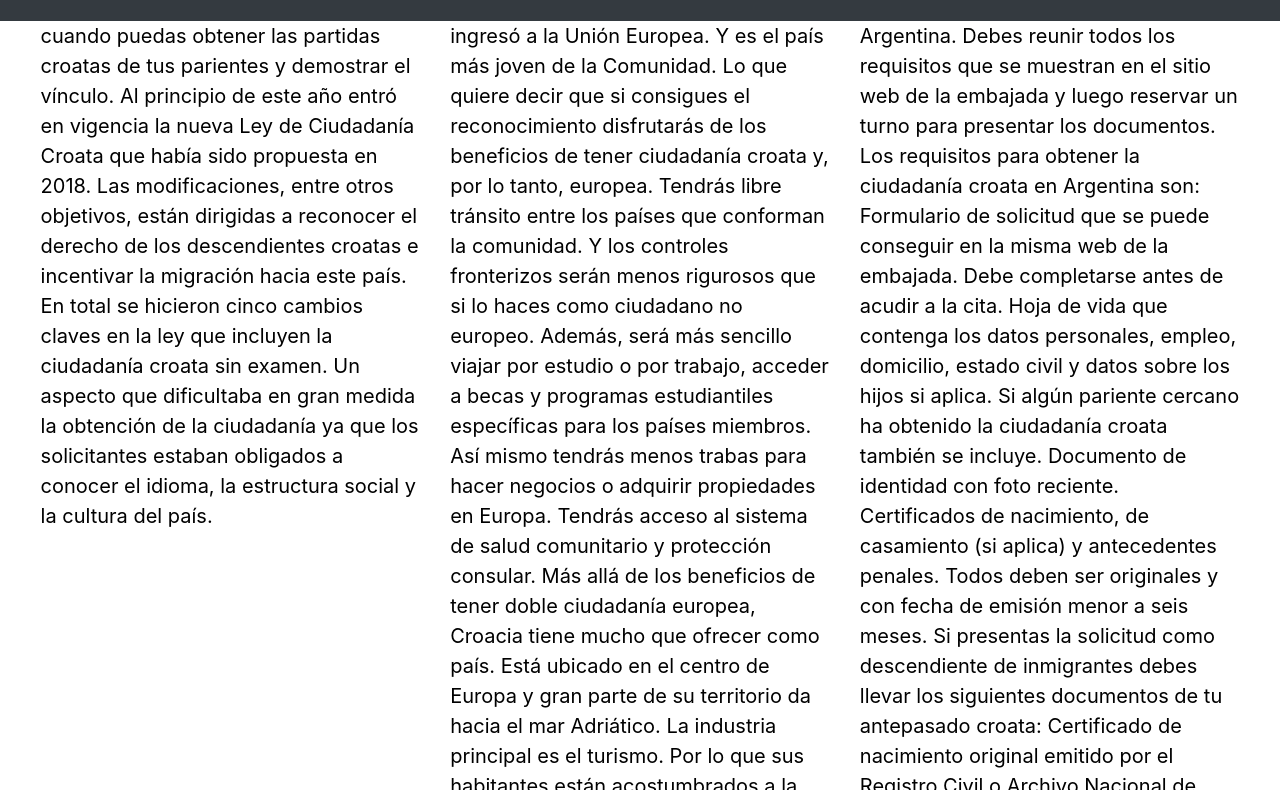
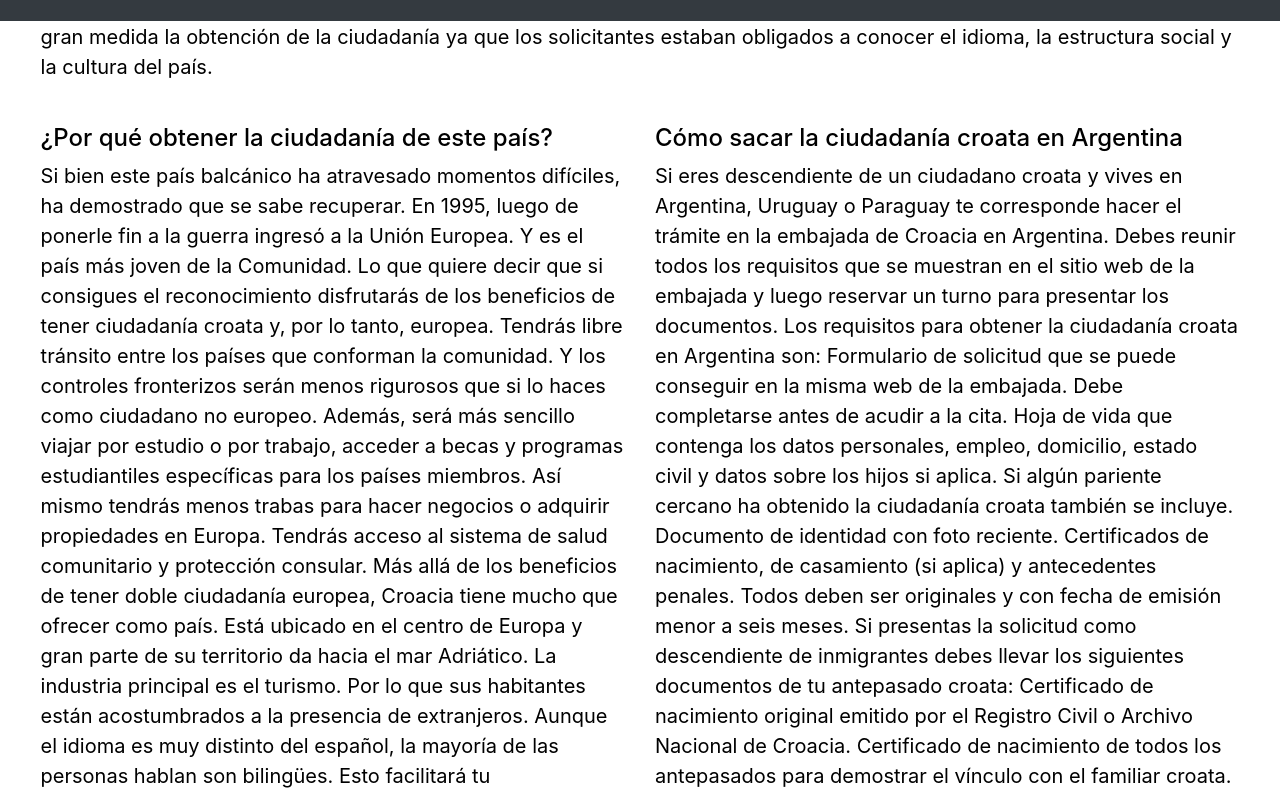
Before and after one commit to SebastianCerdaLipanovich/Coder, a website: page views/blog.html in a window 1280 px wide. Shown: the part 779-1569 px from the top of the page. Drawn offline with nearby package versions, Linux system fonts and the light colour scheme.

Commit message:
cambio en blog

```diff
--- a/views/blog.html
+++ b/views/blog.html
@@ -52,15 +52,16 @@
             <h3 class="noticia__titulo--tamanio noticia__titulo--color">
                 Dra.Adriana Smajic
             </h3>
-            <p class="noticia__texto--tamanio noticia__texto--color">Este video contiene informacion relevante para el proceso de obtencion de la ciudadania croata</p>
+            <p class="noticia__texto--tamanio noticia__texto--color">Este video contiene informacion relevante para el
+                proceso de obtencion de la ciudadania croata</p>
 
-            <iframe class="section__video--tamanio" width="auto" height="auto" src="https://www.youtube.com/embed/jDvcoE-T0nI"
-                title="YouTube video player" frameborder="0"
+            <iframe class="section__video--tamanio" width="auto" height="auto"
+                src="https://www.youtube.com/embed/jDvcoE-T0nI" title="YouTube video player" frameborder="0"
                 allow="accelerometer; autoplay; clipboard-write; encrypted-media; gyroscope; picture-in-picture"
-                allowfullscreen></iframe>
+                allowfullscreen=""></iframe>
         </div>
         <div class="row">
-            <article class="col-md noticia">
+            <article class="col-md">
                 <h3 class="noticia__titulo--tamanio noticia__titulo--color">Facilitan la obtención de la ciudadanía
                     croata
                 </h3>
@@ -77,6 +78,11 @@
                     aspecto que dificultaba en gran medida la obtención de la ciudadanía ya que los solicitantes estaban
                     obligados a conocer el idioma, la estructura social y la cultura del país.</p>
             </article>
+
+        </div>
+
+        <div class="row">
+
             <article class="col-md">
                 <h3 class="noticia__titulo--tamanio noticia__titulo--color">¿Por qué obtener la ciudadanía de este país?
                 </h3>
```
